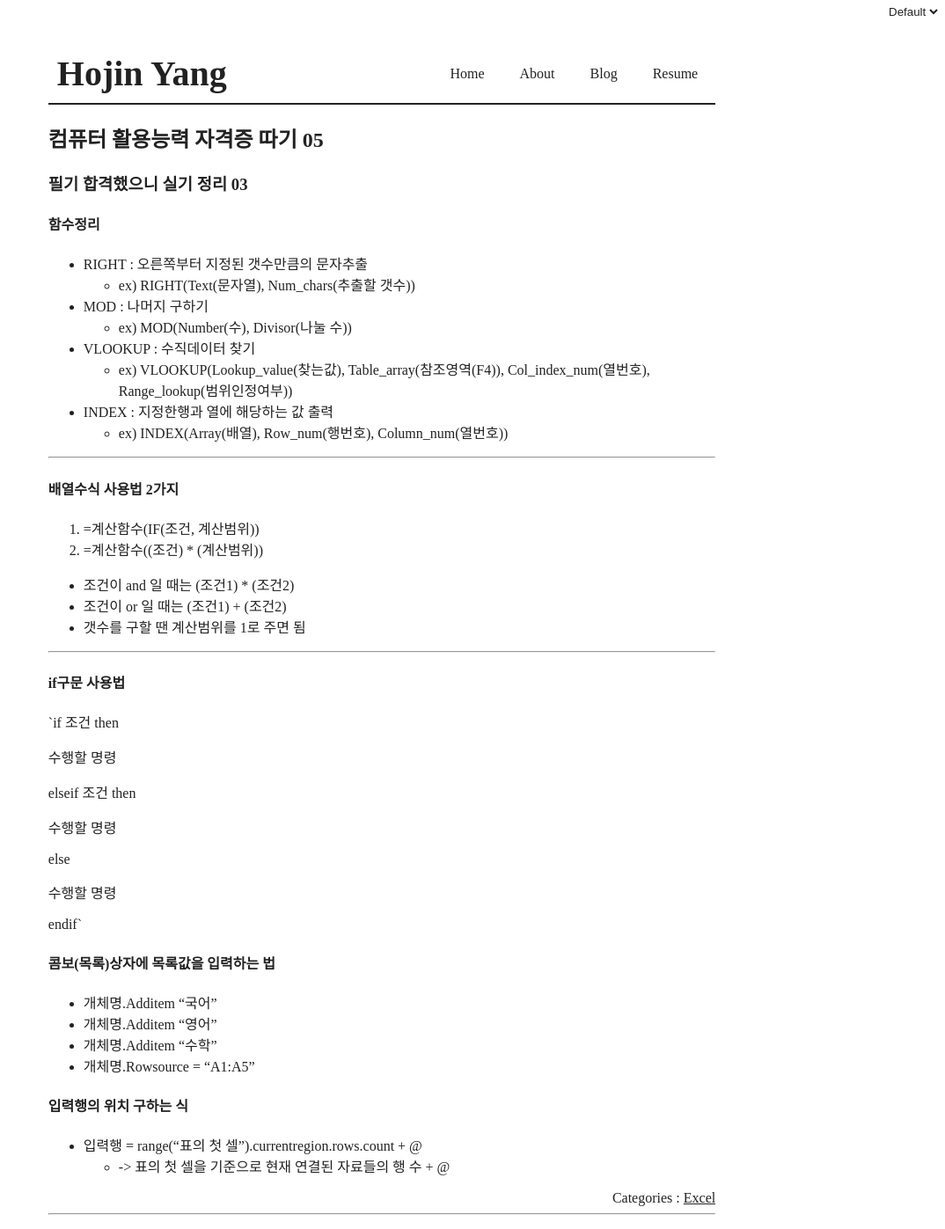
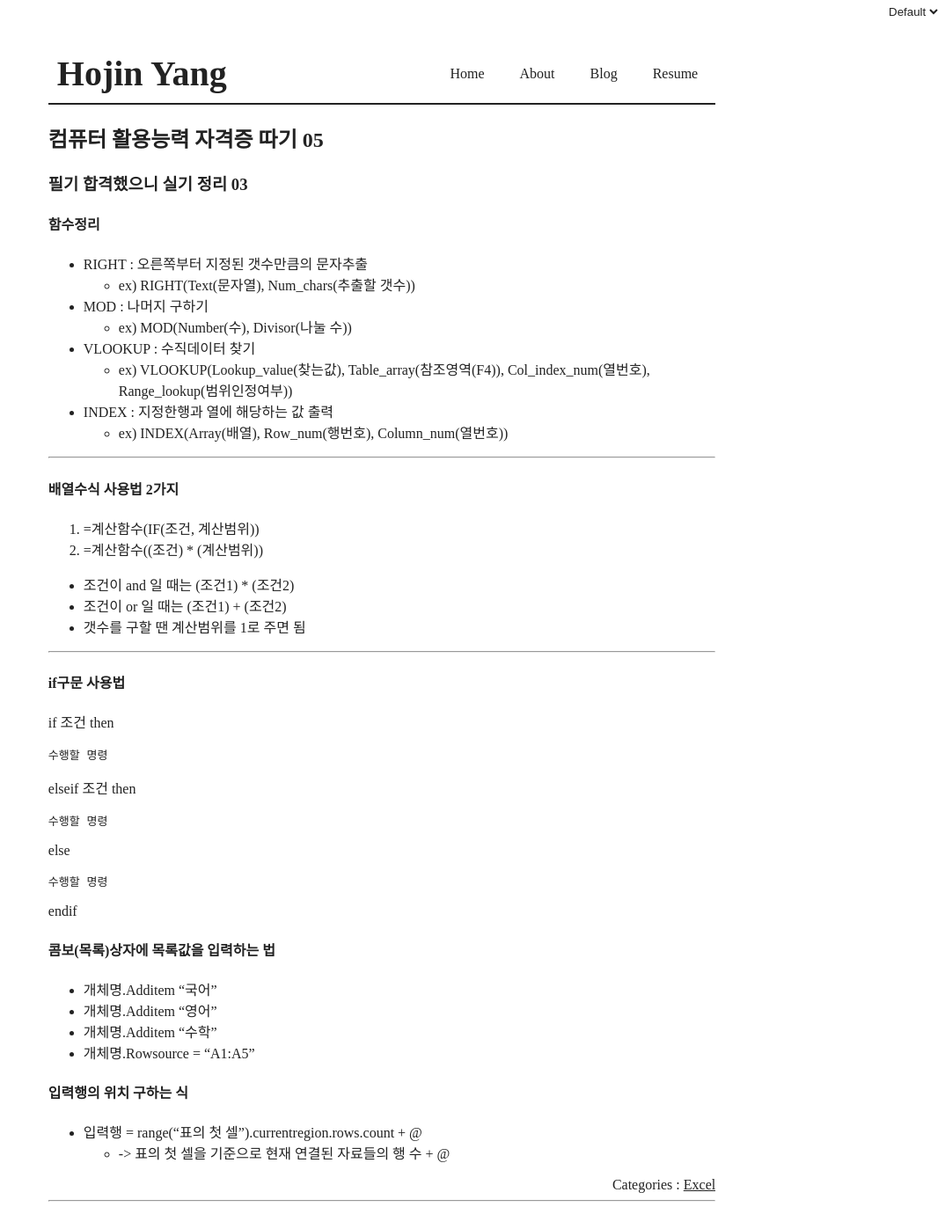
Before and after one commit to hogoood/hogoood.github.io, a Jekyll site: the page built from _posts/2020-11-05-excel05.md, in a window 1280 px wide. Shown: the whole page at 88% size, without its empty margins (206-1280 px from the left). Built offline with Jekyll 4.4.1, drawn with Linux system fonts in a browser that asks for light colours; comment, search, counter and statistics services are not loaded.

Commit message:
Fix error again..

```diff
--- a/_posts/2020-11-05-excel05.md
+++ b/_posts/2020-11-05-excel05.md
@@ -34,25 +34,25 @@ categories: [Excel]
 ------------------------------------------------------------
 
 #### if구문 사용법
-`if 조건 then
+if 조건 then
 
 
-  수행할 명령
+    수행할 명령
 
 
 elseif 조건 then
 
 
-  수행할 명령
+    수행할 명령
 
 
 else
 
 
-  수행할 명령
+    수행할 명령
 
 
-endif`
+endif
 
 
 #### 콤보(목록)상자에 목록값을 입력하는 법
```
